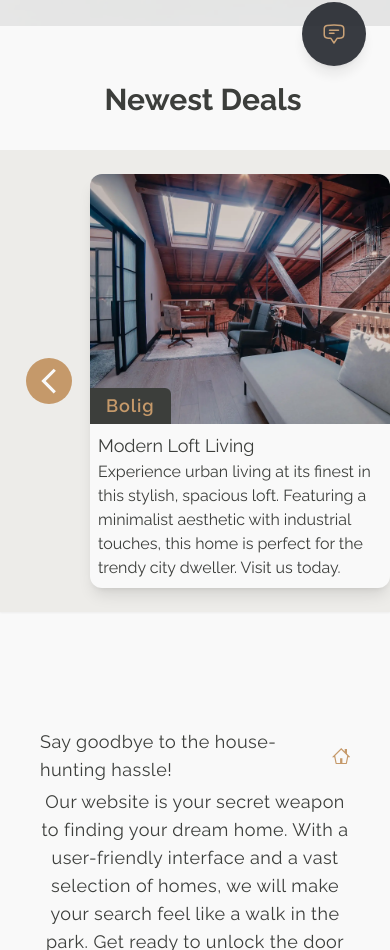
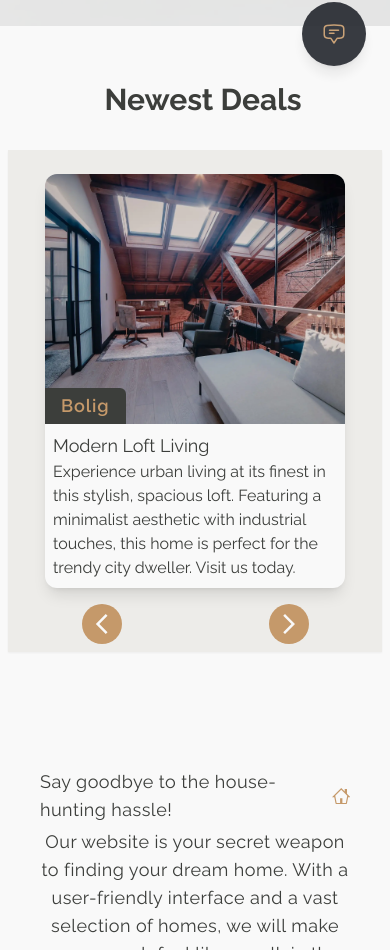
Before and after one commit to MaxAndreasLundin/bolig-web, a Next.js app: page / in a window 390 px wide. Shown: the part 754-1704 px from the top of the page. Built offline with nearby package versions, Linux system fonts and the light colour scheme.

Commit message:
fixed newest deals mobile bug

```diff
--- a/components/newestDeals/NewestDeals.tsx
+++ b/components/newestDeals/NewestDeals.tsx
@@ -34,13 +34,13 @@ const NewestDeals = () => {
   }, []);
 
   return (
-    <div className="grid w-full max-w-[1200px] grid-cols-[50px_auto_auto_50px] bg-[#EDECE9] px-6 py-2 shadow-sm md:grid-cols-[50px_auto_auto_50px] lg:rounded-xl">
-      <div className="flex items-center justify-center">
+    <div className="grid w-full max-w-[1200px] grid-cols-[auto_auto] bg-[#EDECE9] lg:px-6 py-2 shadow-sm md:grid-cols-[50px_auto_auto_50px] lg:rounded-xl place-items-center mx-2">
+      <div className="row-start-2 md:row-start-1 flex items-center justify-center">
         <button
           onClick={handlePrevClick}
           className="rounded-full bg-third p-2 text-white_bolig hover:scale-105 hover:bg-third_hover"
         >
-          <MdOutlineArrowBackIos className="text-3xl" />
+          <MdOutlineArrowBackIos className="text-2xl md:text-3xl" />
         </button>
       </div>
       <div className="col-span-2 flex min-h-[425px] w-full justify-center gap-4 p-4">
@@ -73,12 +73,12 @@ const NewestDeals = () => {
         )}
       </div>
 
-      <div className="flex items-center justify-center">
+      <div className="row-start-2 md:row-start-1 md:col-start-4 flex items-center justify-center">
         <button
           onClick={handleNextClick}
           className="rounded-full bg-third p-2 text-white_bolig hover:scale-105 hover:bg-third_hover"
         >
-          <MdOutlineArrowForwardIos className="text-3xl" />
+          <MdOutlineArrowForwardIos className="text-2xl md:text-3xl" />
         </button>
       </div>
     </div>
```
